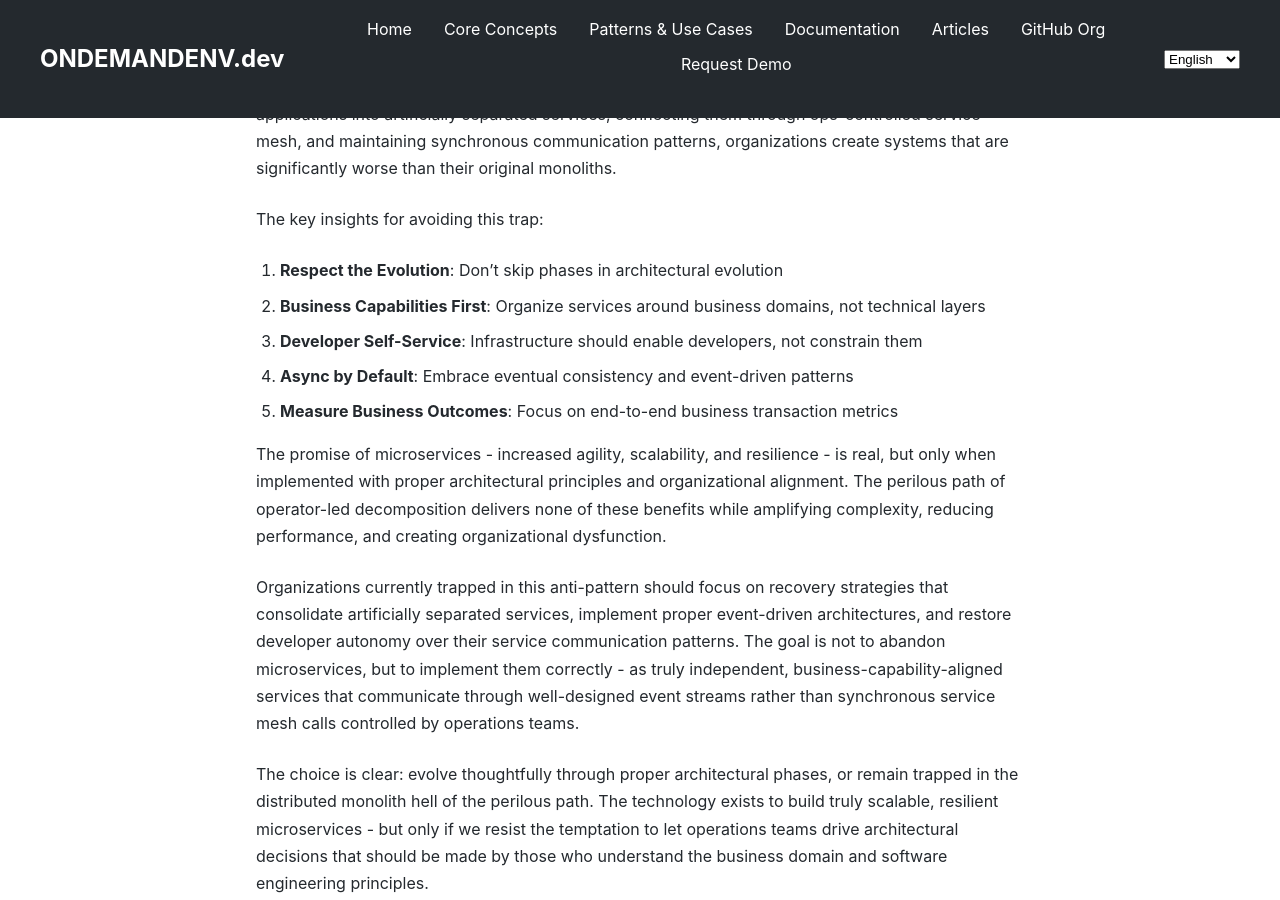
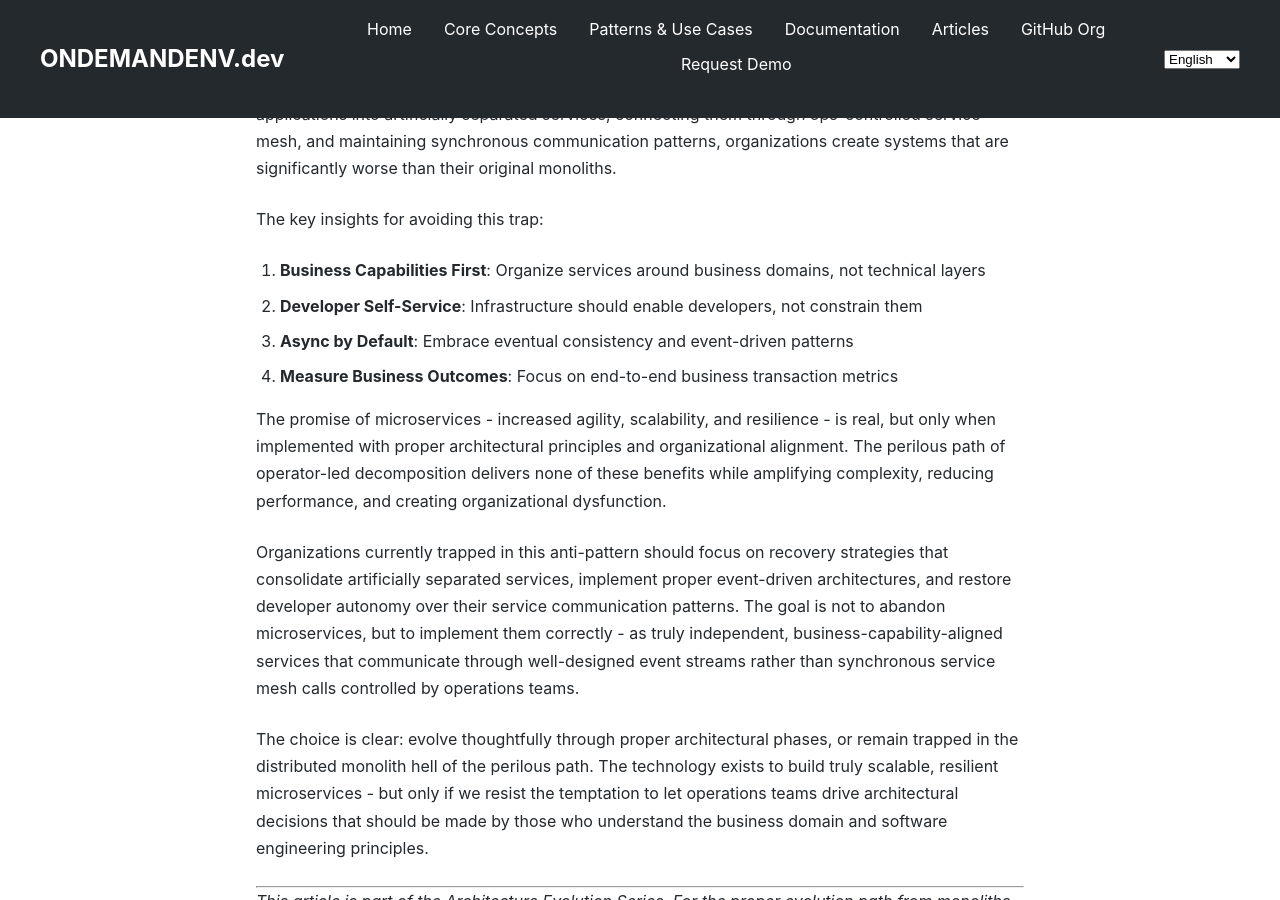
Before and after one commit to ondemandenv/ondemandenv.github.io, a Jekyll site: the page built from articles/perilous-ops-leading-enhanced.md, in a window 1280 px wide and 900 px high, scrolled down 13586 px. Built offline with Jekyll 4.4.1, drawn with Linux system fonts in a browser that asks for light colours.

Commit message:
+++++++++

```diff
--- a/articles/perilous-ops-leading-enhanced.md
+++ b/articles/perilous-ops-leading-enhanced.md
@@ -638,11 +638,10 @@ The perilous path of operator-led microservices decomposition represents one of
 
 The key insights for avoiding this trap:
 
-1. **Respect the Evolution**: Don't skip phases in architectural evolution
-2. **Business Capabilities First**: Organize services around business domains, not technical layers
-3. **Developer Self-Service**: Infrastructure should enable developers, not constrain them
-4. **Async by Default**: Embrace eventual consistency and event-driven patterns
-5. **Measure Business Outcomes**: Focus on end-to-end business transaction metrics
+1. **Business Capabilities First**: Organize services around business domains, not technical layers
+2. **Developer Self-Service**: Infrastructure should enable developers, not constrain them
+3. **Async by Default**: Embrace eventual consistency and event-driven patterns
+4. **Measure Business Outcomes**: Focus on end-to-end business transaction metrics
 
 The promise of microservices - increased agility, scalability, and resilience - is real, but only when implemented with proper architectural principles and organizational alignment. The perilous path of operator-led decomposition delivers none of these benefits while amplifying complexity, reducing performance, and creating organizational dysfunction.
 
```
